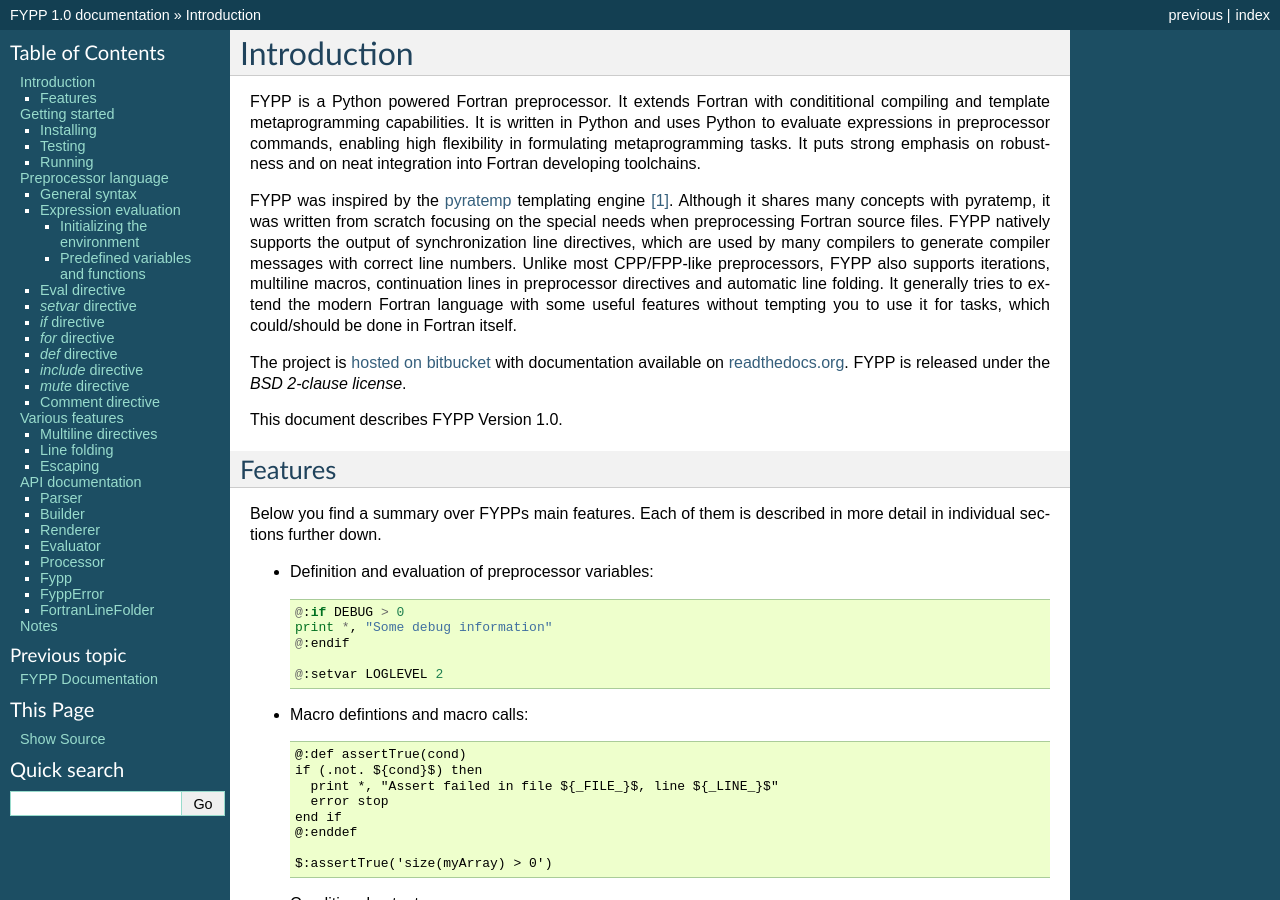
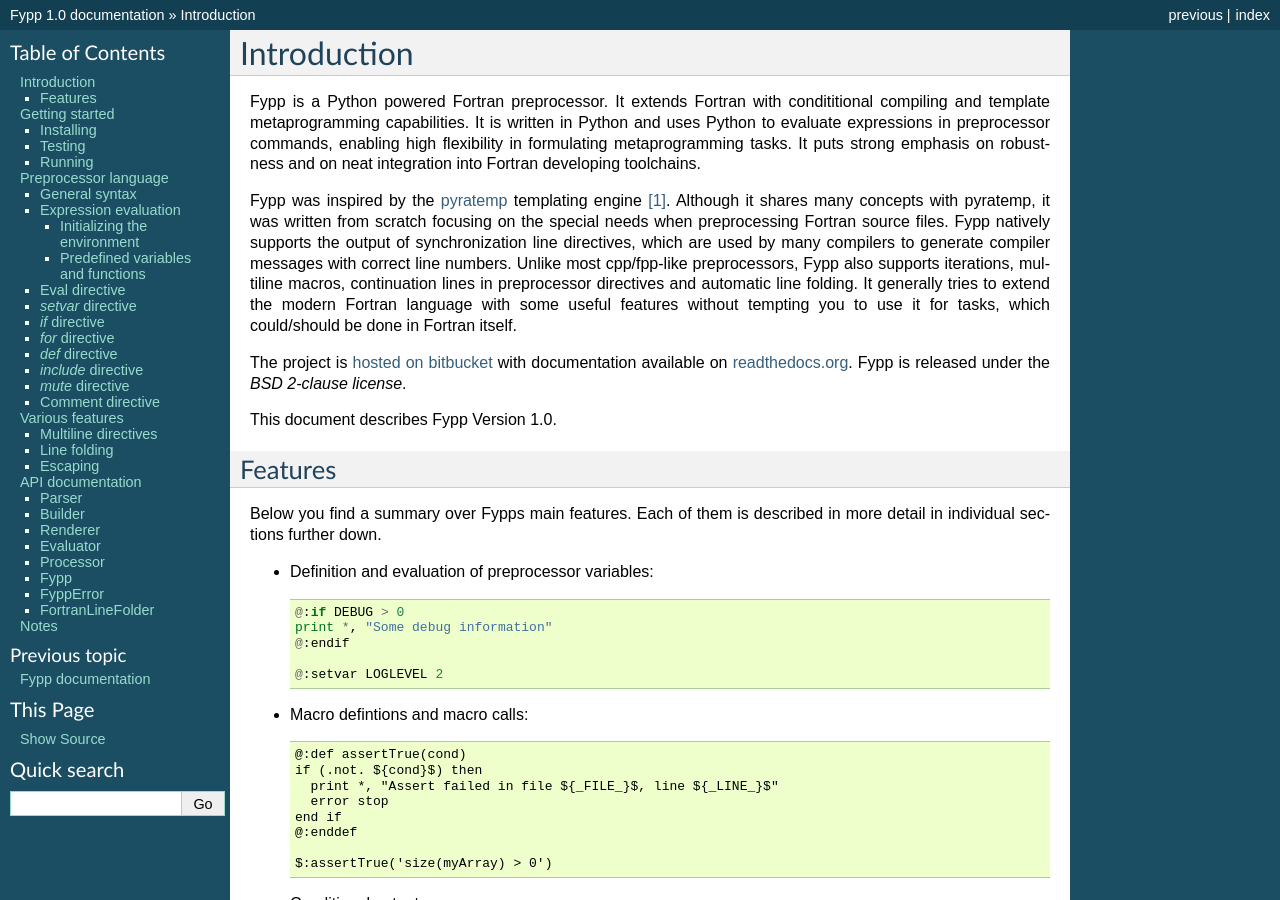
Before and after one commit to aradi/fypp, a Sphinx documentation site: the page built from docs/fypp.rst, in a window 1280 px wide and 900 px high. Built offline with Sphinx 7.4.7, drawn with Linux system fonts in a browser that asks for light colours; some of the changed text lies outside the part shown.

```diff
--- a/docs/conf.py
+++ b/docs/conf.py
@@ -1,6 +1,6 @@
 # -*- coding: utf-8 -*-
 #
-# FYPP documentation build configuration file, created by
+# Fypp documentation build configuration file, created by
 # sphinx-quickstart on Fri Feb 19 08:36:50 2016.
 #
 # This file is execfile()d with the current directory set to its
@@ -45,7 +45,7 @@ source_suffix = '.rst'
 master_doc = 'index'
 
 # General information about the project.
-project = u'FYPP'
+project = u'Fypp'
 copyright = u'2016, Bálint Aradi'
 
 # The version info for the project you're documenting, acts as replacement for
@@ -178,7 +178,7 @@ html_static_path = ['_static']
 #html_file_suffix = None
 
 # Output file base name for HTML help builder.
-htmlhelp_basename = 'FYPPdoc'
+htmlhelp_basename = 'Fyppdoc'
 
 
 # -- Options for LaTeX output ---------------------------------------------
@@ -198,7 +198,7 @@ latex_elements = {
 # (source start file, target name, title,
 #  author, documentclass [howto, manual, or own class]).
 latex_documents = [
-  ('index', 'FYPP.tex', u'FYPP Documentation',
+  ('index', 'Fypp.tex', u'Fypp Documentation',
    u'Bálint Aradi', 'manual'),
 ]
 
@@ -228,7 +228,7 @@ latex_documents = [
 # One entry per manual page. List of tuples
 # (source start file, name, description, authors, manual section).
 man_pages = [
-    ('index', 'fypp', u'FYPP Documentation',
+    ('index', 'fypp', u'Fypp Documentation',
      [u'Bálint Aradi'], 1)
 ]
 
@@ -242,8 +242,8 @@ man_pages = [
 # (source start file, target name, title, author,
 #  dir menu entry, description, category)
 texinfo_documents = [
-  ('index', 'FYPP', u'FYPP Documentation',
-   u'Bálint Aradi', 'FYPP', 'One line description of project.',
+  ('index', 'Fypp', u'Fypp Documentation',
+   u'Bálint Aradi', 'Fypp', 'One line description of project.',
    'Miscellaneous'),
 ]
 
--- a/docs/fypp.rst
+++ b/docs/fypp.rst
@@ -2,20 +2,20 @@
 Introduction
 ************
 
-FYPP is a Python powered Fortran preprocessor. It extends Fortran with
+Fypp is a Python powered Fortran preprocessor. It extends Fortran with
 condititional compiling and template metaprogramming capabilities. It is written
 in Python and uses Python to evaluate expressions in preprocessor commands,
 enabling high flexibility in formulating metaprogramming tasks. It puts strong
 emphasis on robustness and on neat integration into Fortran developing
 toolchains.
 
-FYPP was inspired by the `pyratemp
+Fypp was inspired by the `pyratemp
 <http://www.simple-is-better.org/template/pyratemp.html>`_ templating engine
 [#]_. Although it shares many concepts with pyratemp, it was written from
 scratch focusing on the special needs when preprocessing Fortran source
-files. FYPP natively supports the output of synchronization line directives,
+files. Fypp natively supports the output of synchronization line directives,
 which are used by many compilers to generate compiler messages with correct line
-numbers. Unlike most CPP/FPP-like preprocessors, FYPP also supports iterations,
+numbers. Unlike most cpp/fpp-like preprocessors, Fypp also supports iterations,
 multiline macros, continuation lines in preprocessor directives and automatic
 line folding. It generally tries to extend the modern Fortran language with some
 useful features without tempting you to use it for tasks, which could/should be
@@ -23,16 +23,16 @@ done in Fortran itself.
 
 The project is `hosted on bitbucket <http://bitbucket.org/aradi/fypp>`_ with
 documentation available on `readthedocs.org
-<http://fypp.readthedocs.org>`_. FYPP is released under the *BSD 2-clause
+<http://fypp.readthedocs.org>`_. Fypp is released under the *BSD 2-clause
 license*.
 
-This document describes FYPP Version 1.0.
+This document describes Fypp Version 1.0.
 
 
 Features
 ========
 
-Below you find a summary over FYPPs main features. Each of them is described in
+Below you find a summary over Fypps main features. Each of them is described in
 more detail in individual sections further down.
 
 * Definition and evaluation of preprocessor variables::
@@ -112,7 +112,7 @@ Getting started
 Installing
 ==========
 
-Download the source code from the `FYPP project website
+Download the source code from the `Fypp project website
 <http://bitbucket.org/aradi/fypp>`_ ::
 
   git clone https://aradi@bitbucket.org/aradi/fypp.git
@@ -134,31 +134,31 @@ obtain
 The command line tool is a single stand-alone script. You can run it directly
 from the source folder ::
 
-  FYPP_SOURCE_FOLDER/bin/fypp
+  Fypp_SOURCE_FOLDER/bin/fypp
 
 or after copying it from the `bin` folder to any location listed in your `PATH`
 environment variable, by just issuing ::
 
   fypp
 
-FYPP needs a working Python interpreter with version 3.2 or above.
+Fypp needs a working Python interpreter with version 3.2 or above.
 
 
 Testing
 =======
 
-You can test FYPP on your system by running ::
+You can test Fypp on your system by running ::
 
   ./test/runtests.sh
 
-in its source tree. This will execute various unit tests to check whether FYPP
+in its source tree. This will execute various unit tests to check whether Fypp
 works as expected.
 
 
 Running
 =======
 
-The FYPP command line tool reads a file, preprocesses it and writes it to
+The Fypp command line tool reads a file, preprocesses it and writes it to
 another file, so you would typically invoke it like::
 
   fypp source.fypp source.f90
@@ -167,7 +167,7 @@ which would process `source.fypp` and write the result to `source.f90`.  If
 input and output files are not specified, information is read from stdin and
 written to stdout.
 
-The behavior of FYPP can be influenced with various command line options. A
+The behavior of Fypp can be influenced with various command line options. A
 summary of all command line options can be obtained by::
 
   fypp -h
@@ -181,7 +181,7 @@ Preprocessor language
 General syntax
 ==============
 
-FYPP has two types of preprocessor directives, each of them having a line and an
+Fypp has two types of preprocessor directives, each of them having a line and an
 inline form:
 
 *  Control directives
@@ -575,7 +575,7 @@ include directive expects a quoted string with a file name::
   @:include 'mydefs.fypp'
 
 If the file name is relative, it is interpreted relative to the folder where the
-processed file is located (or to the current folder, if FYPP reads from
+processed file is located (or to the current folder, if Fypp reads from
 stdin). Further lookup paths can be added with the ``-I`` command line option.
 
 The `include` directive does not have an inline form.
@@ -584,8 +584,8 @@ The `include` directive does not have an inline form.
 `mute` directive
 ================
 
-Empty lines between FYPP definitions makes the code easier to read. However,
-being outside of FYPP-directives, those empty lines will be written unaltered to
+Empty lines between Fypp definitions makes the code easier to read. However,
+being outside of Fypp-directives, those empty lines will be written unaltered to
 the output file. This can be especially disturbing, if various macro definition
 files are included, as the resulting output would eventually contian a lot of
 empty lines. With the `mute` directive, the output can be suspended. While
@@ -654,7 +654,7 @@ Line folding
 ============
 
 The Fortran standard only allows source lines up to 132 characters. In order to
-emit standard conforming code, FYPP folds all lines in the output, which it had
+emit standard conforming code, Fypp folds all lines in the output, which it had
 manipulated before (all lines containing eval directives). Lines, which were
 just copied to the output, are left unaltered. The maximal line length can be
 chosen by the ``-l`` command line option. The indentation of the continuation
@@ -669,20 +669,20 @@ can be selected by the ``-f`` option with following possibilities:
 * ``simple``: Like ``brute``, but continuation lines are indented with respect
   of the indentation of the original line.
 
-* ``smart``: Like ``simple``, but FYPP tries to fold the line at a whitespace
+* ``smart``: Like ``simple``, but Fypp tries to fold the line at a whitespace
   character in order to prevent split tokens. To prevent continuation lines
   becoming too short, it defaults to ``simple`` if no whitespace occurs in the
   last third of the line.
 
 
-.. warning:: FYPP is not aware of the Fortran semantics represented by the lines
+.. warning:: Fypp is not aware of the Fortran semantics represented by the lines
              it folds.
 
-FYPP applies the line folding rather mechanically (only considering the the
+Fypp applies the line folding rather mechanically (only considering the the
 position of the whitespace characters). Lines containing eval directives and
 lines within macro definition should, therefore, not contain any Fortran style
 comments (started by ``!``) *within* the line, as folding within the comment
-would result in invalid Fortran code. For comments within such lines, FYPPs
+would result in invalid Fortran code. For comments within such lines, Fypps
 comment directive (``@!``) can be used instead::
 
   @:def macro()
@@ -707,7 +707,7 @@ source code documentation or OpenMP directives)::
 Escaping
 ========
 
-If you want to prevent FYPP to interprete something as control or eval
+If you want to prevent Fypp to interprete something as control or eval
 directive, put a backslash (``\``) between the first and second delimiter
 character. In case of inline directives, do it for the opening and the
 closing delimiter as well::
@@ -715,7 +715,7 @@ closing delimiter as well::
   $\: 1 + 2
   @\{if 1 > 2}\@
 
-FYPP will not recognize the escaped strings as directives, but will remove the
+Fypp will not recognize the escaped strings as directives, but will remove the
 backslash between the delimiter characters in the output. If you put more than
 one backslash between the delimiters, only one will be removed.
 
@@ -787,4 +787,4 @@ FortranLineFolder
 Notes
 *****
 
-.. [#] I am indebted to pyratemps author Roland Koebler for helpful discussions
+.. [#] I am indebted to pyratemps author Roland Koebler for helpful discussions.
--- a/docs/index.rst
+++ b/docs/index.rst
@@ -1,5 +1,5 @@
 ##################
-FYPP Documentation
+Fypp documentation
 ##################
 
 .. toctree::
```
Also changed, not shown: README.rst (+6 -6 lines).
